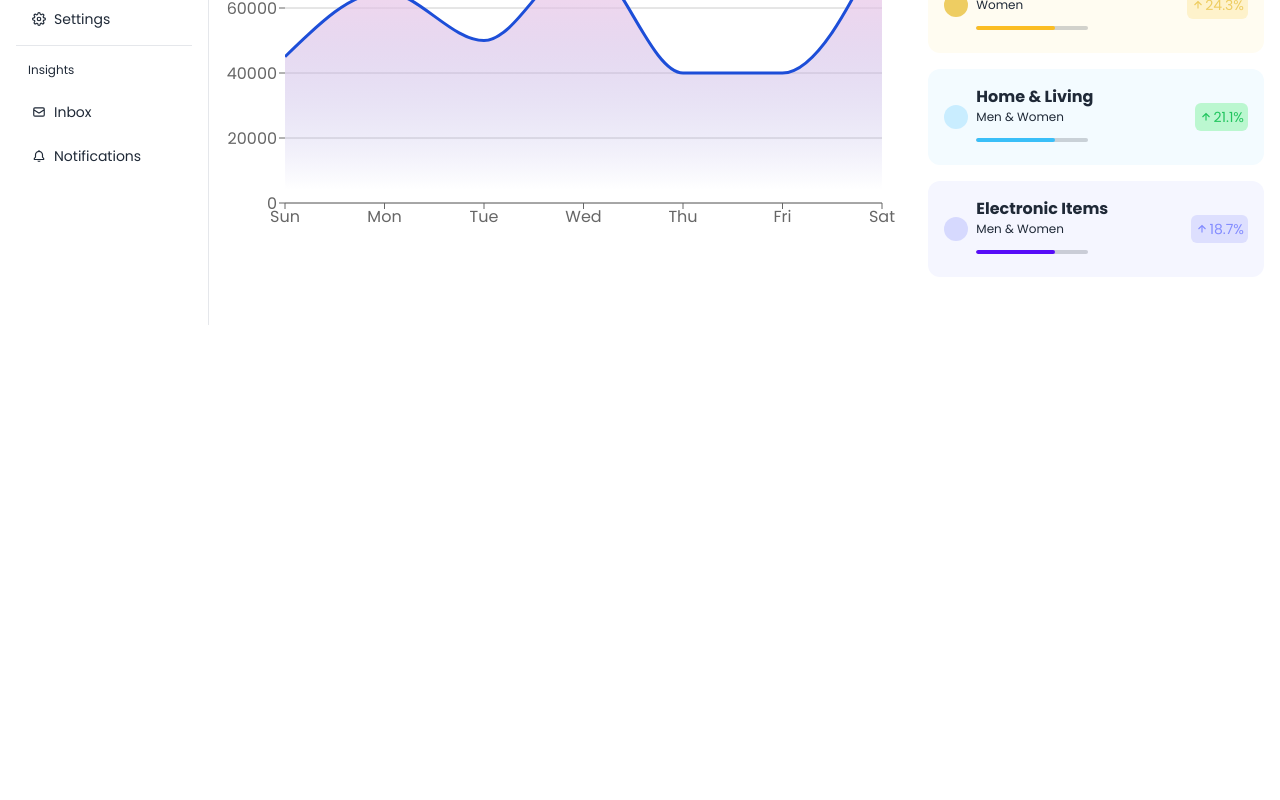
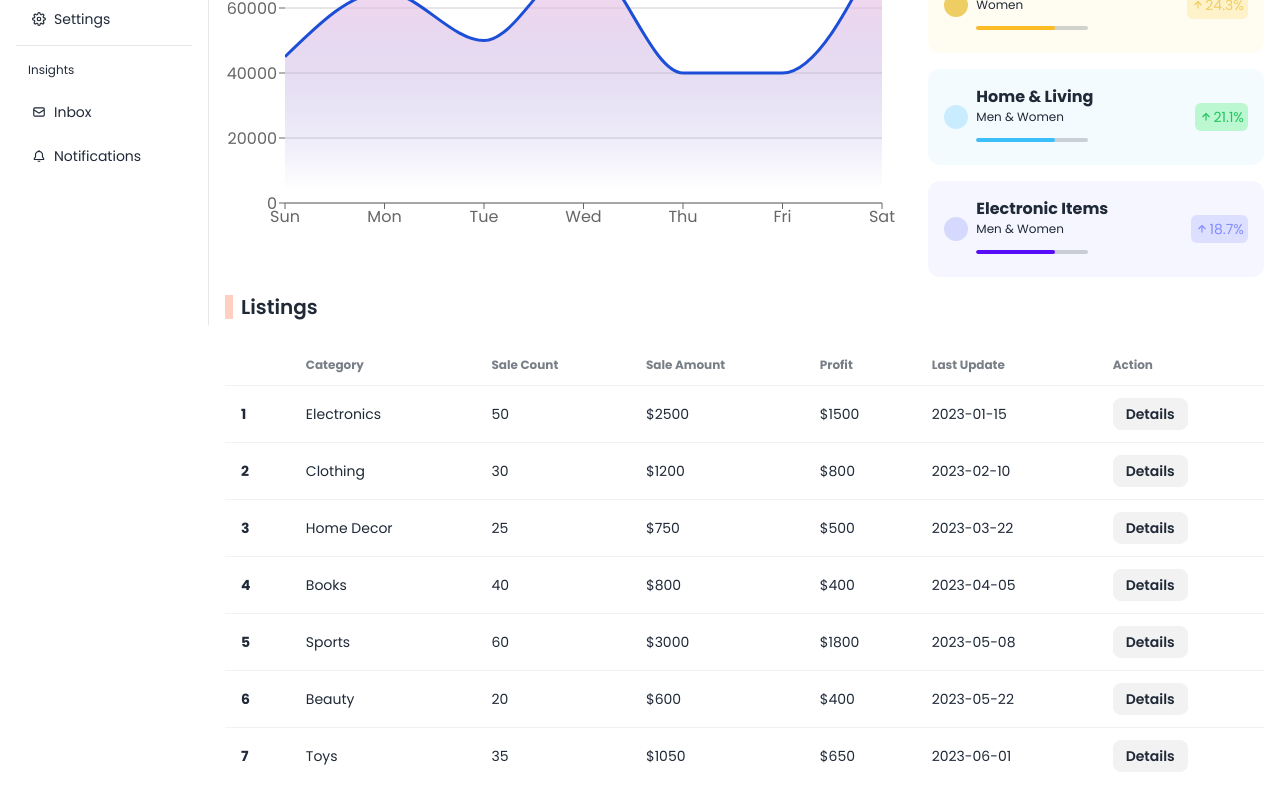
Before and after one commit to onlyyasad/simple-dashboard, a React (Vite) app: page / in a window 1280 px wide. Shown: the part 475-1275 px from the top of the page. Before the commit the page ends 800 px from the top, so only its background shows below. Built offline with nearby package versions, Linux system fonts and the light colour scheme.

Commit message:
data table integrated using fake data

```diff
--- a/src/Layouts/Dashboard/Dashboard.jsx
+++ b/src/Layouts/Dashboard/Dashboard.jsx
@@ -28,7 +28,7 @@ const Dashboard = () => {
                     <label htmlFor="my-drawer-2" className="drawer-overlay"></label>
                     <ul className="menu flex-nowrap my-6 px-4 w-52 h-full space-y-2 text-base-content">
                         {/* Sidebar content here */}
-                        <h2 className="text-xl font-bold mb-4">Clean<span className="text-blue-700">Simple</span></h2>
+                        <h2 className="text-xl font-bold mb-4">Clean<span className="text-blue-700">Board</span></h2>
                         <p className="px-3 py-2 text-xs">Admin Panel</p>
                         <li>
                             <NavLink
--- a/src/Pages/Home.jsx
+++ b/src/Pages/Home.jsx
@@ -2,6 +2,7 @@
 import CountUp from 'react-countup';
 import { BiUpArrowAlt } from "react-icons/bi";
 import { AreaChart, Area, XAxis, YAxis, CartesianGrid, Tooltip, ResponsiveContainer } from 'recharts';
+import SalesData from '../components/SalesData';
 
 const Home = () => {
     const data = [
@@ -146,6 +147,14 @@ const Home = () => {
                         </div>
                     </div>
                 </div>
+
+            </div>
+            <div className='space-y-6'>
+                <div className="flex items-center justify-start text-xl gap-2 font-semibold">
+                    <div className="h-6 w-2 bg-[#FFCFC2]"></div>
+                    <h2>Listings</h2>
+                </div>
+                <SalesData></SalesData>
             </div>
         </div>
     );
--- /dev/null
+++ b/src/components/SalesData.jsx
@@ -0,0 +1,99 @@
+
+
+const SalesData = () => {
+    const salesData = [
+        {
+            id: "a",
+            category: "Electronics",
+            date: "2023-01-15",
+            totalSale: 50,
+            totalSalePrice: 2500,
+            totalProfit: 1500
+        },
+        {
+            id: "b",
+            category: "Clothing",
+            date: "2023-02-10",
+            totalSale: 30,
+            totalSalePrice: 1200,
+            totalProfit: 800
+        },
+        {
+            id: "c",
+            category: "Home Decor",
+            date: "2023-03-22",
+            totalSale: 25,
+            totalSalePrice: 750,
+            totalProfit: 500
+        },
+        {
+            id: "d",
+            category: "Books",
+            date: "2023-04-05",
+            totalSale: 40,
+            totalSalePrice: 800,
+            totalProfit: 400
+        },
+        {
+            id: "e",
+            category: "Sports",
+            date: "2023-05-08",
+            totalSale: 60,
+            totalSalePrice: 3000,
+            totalProfit: 1800
+        },
+        {
+            id: "f",
+            category: "Beauty",
+            date: "2023-05-22",
+            totalSale: 20,
+            totalSalePrice: 600,
+            totalProfit: 400
+        },
+        {
+            id: "g",
+            category: "Toys",
+            date: "2023-06-01",
+            totalSale: 35,
+            totalSalePrice: 1050,
+            totalProfit: 650
+        }
+    ];
+
+    return (
+        <div>
+            <div className="overflow-x-auto">
+                <table className="table table-md">
+                    <thead>
+                        <tr>
+                            <th></th>
+                            <th>Category</th>
+                            <th>Sale Count</th>
+                            <th>Sale Amount</th>
+                            <th>Profit</th>
+                            <th>Last Update</th>
+                            <th>Action</th>
+                        </tr>
+                    </thead>
+                    <tbody>
+
+                        {
+                            salesData.map((data, idx) => <tr key={data.id}>
+                                <th>{idx+1}</th>
+                                <td>{data.category}</td>
+                                <td>{data.totalSale}</td>
+                                <td>${data.totalSalePrice}</td>
+                                <td>${data.totalProfit}</td>
+                                <td>{data.date}</td>
+                                <td><button className="btn btn-sm normal-case">Details</button></td>
+                            </tr>)
+                        }
+                    </tbody>
+
+                </table>
+            </div>
+        </div>
+    );
+};
+
+export default SalesData;
```
